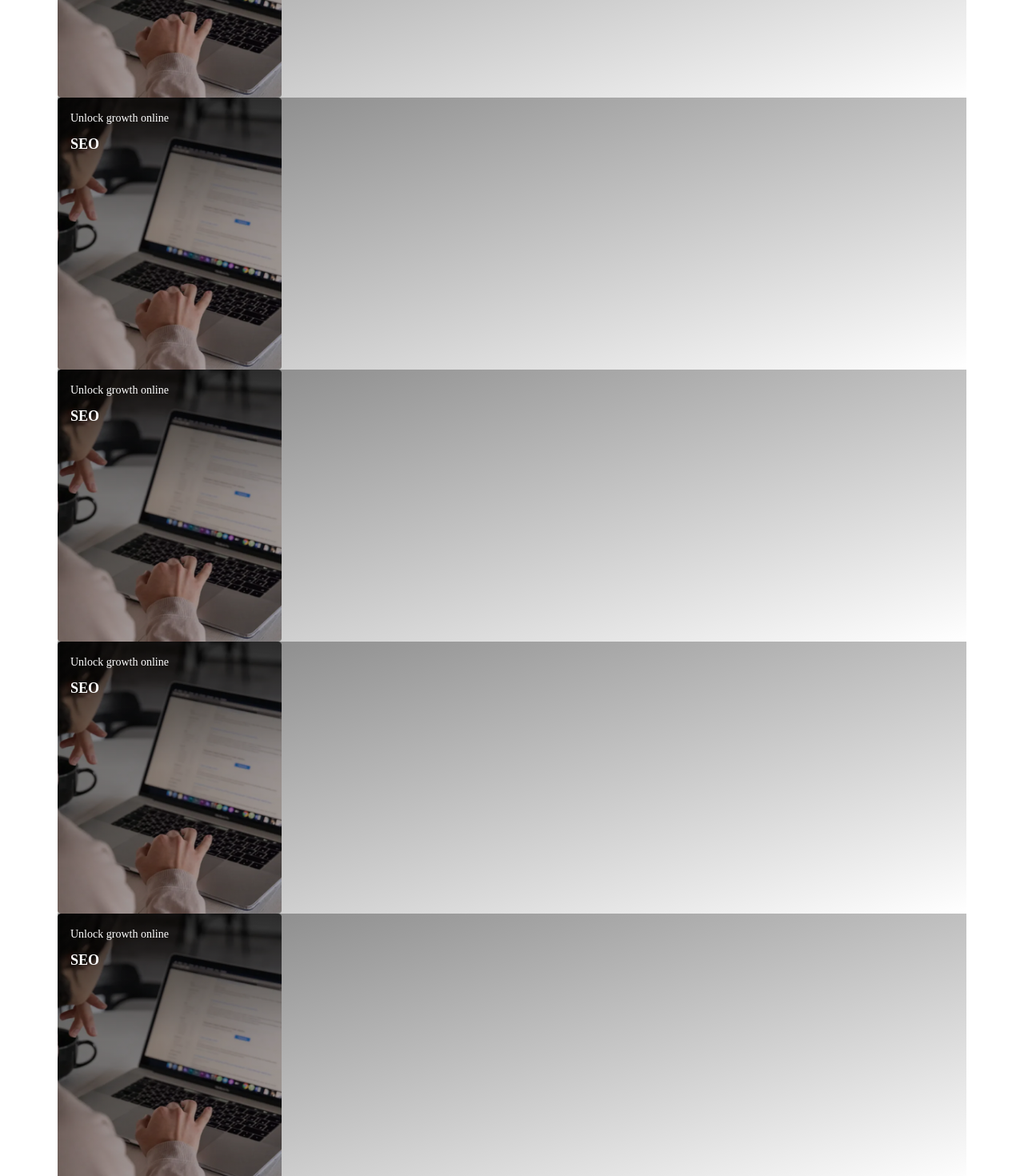
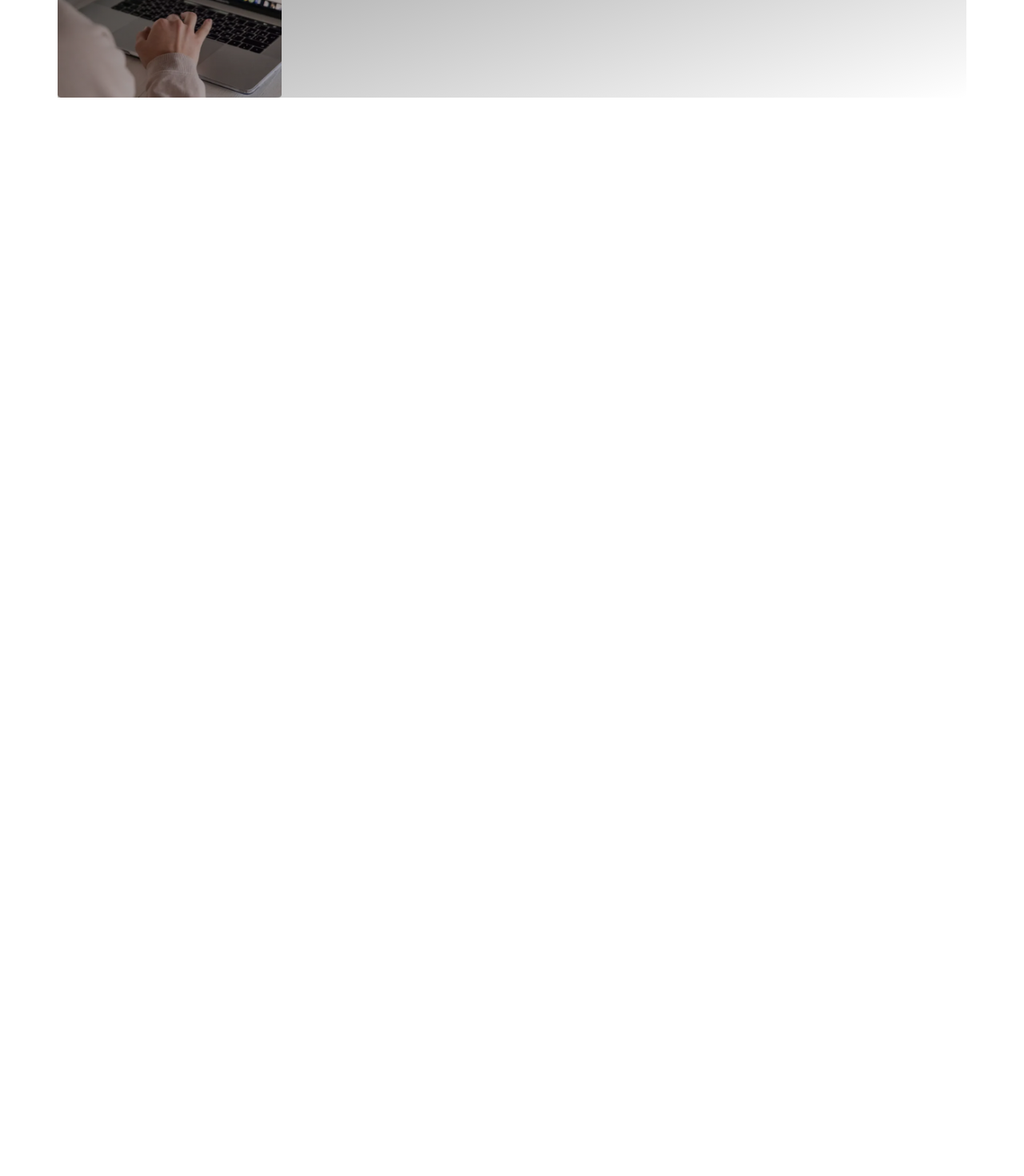
Before and after one commit to AsenjoPablo/next-fiverr-clone, a Next.js app: page / in a window 1280 px wide. Shown: the part 1040-2510 px from the top of the page at 80% size. After the commit the page ends 1234 px from the top, so only its background shows below. Built offline with nearby package versions, Linux system fonts and the light colour scheme.

Commit message:
minor fixes

```diff
--- a/pages/index.jsx
+++ b/pages/index.jsx
@@ -38,38 +38,6 @@ export default function Home() {
               <Image className="h-full" src="/img/services-images/seo.webp" width={280} height={340} alt="seo" />
               <div className="service__backdrop"></div>
             </div>
-            <div className="service__image">
-              <div className="service__text">
-                <span className="service__text__subtitle">Unlock growth online</span>
-                <span className="service__text__title">SEO</span>
-              </div>
-              <Image className="h-full" src="/img/services-images/seo.webp" width={280} height={340} alt="seo" />
-              <div className="service__backdrop"></div>
-            </div>
-            <div className="service__image">
-              <div className="service__text">
-                <span className="service__text__subtitle">Unlock growth online</span>
-                <span className="service__text__title">SEO</span>
-              </div>
-              <Image className="h-full" src="/img/services-images/seo.webp" width={280} height={340} alt="seo" />
-              <div className="service__backdrop"></div>
-            </div>
-            <div className="service__image">
-              <div className="service__text">
-                <span className="service__text__subtitle">Unlock growth online</span>
-                <span className="service__text__title">SEO</span>
-              </div>
-              <Image className="h-full" src="/img/services-images/seo.webp" width={280} height={340} alt="seo" />
-              <div className="service__backdrop"></div>
-            </div>
-            <div className="service__image">
-              <div className="service__text">
-                <span className="service__text__subtitle">Unlock growth online</span>
-                <span className="service__text__title">SEO</span>
-              </div>
-              <Image className="h-full" src="/img/services-images/seo.webp" width={280} height={340} alt="seo" />
-              <div className="service__backdrop"></div>
-            </div>
           </div>
         </div>
       </section>
```
